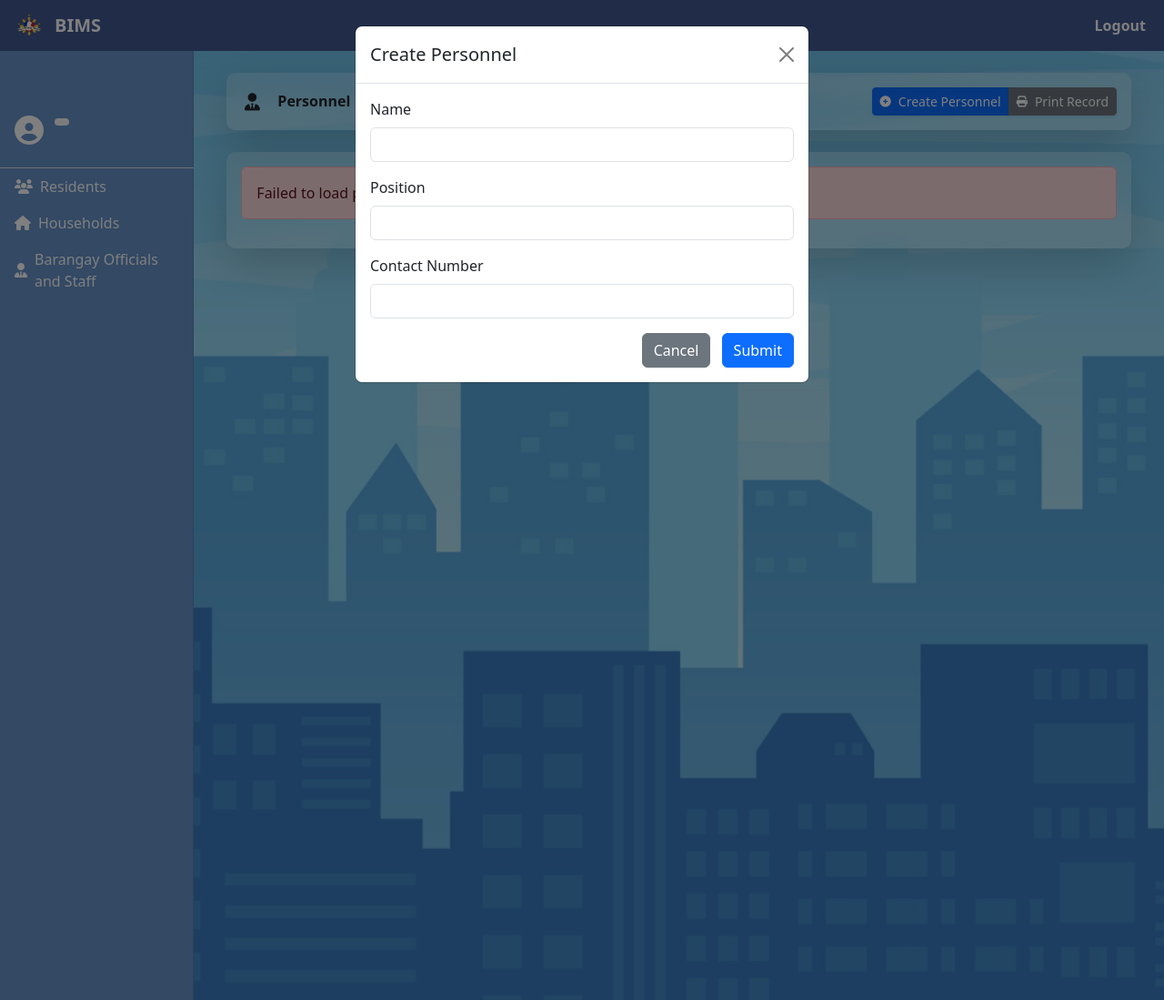
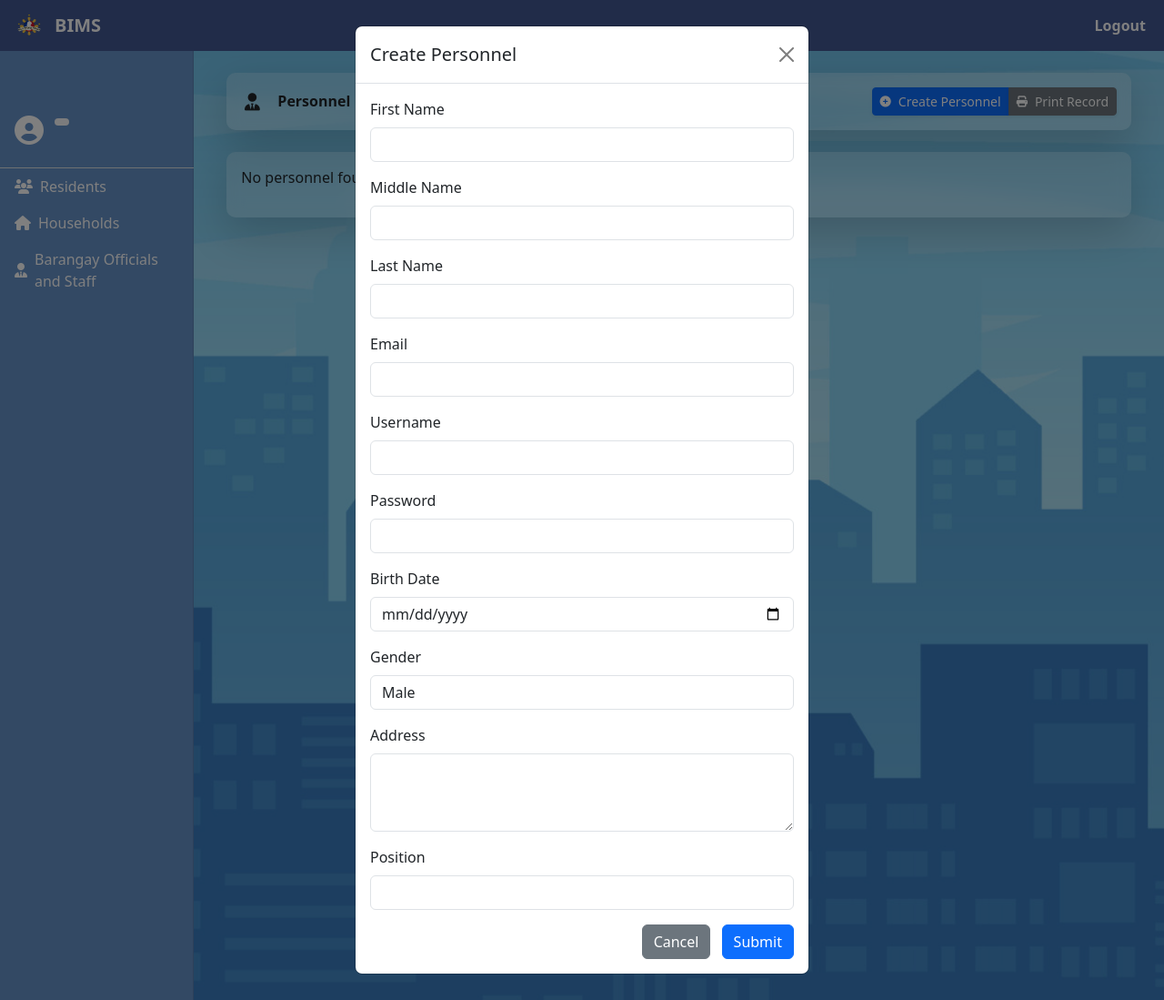
Before and after one commit to gyanna081/Barangay-Information-Management-System, a Django app: template backend/frontend/templates/frontend/pages/personnel.html in a window 1280 px wide, after a click on "Create Personnel". Shown: the whole page at 91% size. Run offline with Django 5.2, Linux system fonts and the light colour scheme; the template is opened without the code that fills it, so the values that code supplies are empty; some libraries are stand-ins or nearby versions.

Commit message:
added crud on personnel fix forms

```diff
--- a/backend/frontend/templates/frontend/components/modal/personnel/add-edit-personnel.html
+++ b/backend/frontend/templates/frontend/components/modal/personnel/add-edit-personnel.html
@@ -22,21 +22,47 @@
       <div class="modal-body">
         <form id="createPersonnelForm">
           <div class="mb-3">
-            <label for="name" class="form-label">Name</label>
-            <input type="text" class="form-control" id="name" required />
+            <label for="first_name" class="form-label">First Name</label>
+            <input type="text" class="form-control" id="first_name" required />
+          </div>
+          <div class="mb-3">
+            <label for="middle_name" class="form-label">Middle Name</label>
+            <input type="text" class="form-control" id="middle_name" required />
+          </div>
+          <div class="mb-3">
+            <label for="last_name" class="form-label">Last Name</label>
+            <input type="text" class="form-control" id="last_name" required />
+          </div>
+          <div class="mb-3">
+            <label for="email" class="form-label">Email</label>
+            <input type="email" class="form-control" id="email" required />
+          </div>
+          <div class="mb-3">
+            <label for="username" class="form-label">Username</label>
+            <input type="text" class="form-control" id="username" required />
+          </div>
+          <div class="mb-3">
+            <label for="password" class="form-label">Password</label>
+            <input type="password" class="form-control" id="password" required />
+          </div>
+          <div class="mb-3">
+            <label for="birthDate" class="form-label">Birth Date</label>
+            <input type="date" class="form-control" id="birthDate" required />
+          </div>
+          <div class="mb-3">
+            <label for="gender" class="form-label">Gender</label>
+            <select class="form-control" id="gender" required>
+              <option value="Male">Male</option>
+              <option value="Female">Female</option>
+            </select>
+          </div>
+          <div class="mb-3">
+            <label for="address" class="form-label">Address</label>
+            <textarea class="form-control" id="address" rows="3" required></textarea>
           </div>
           <div class="mb-3">
             <label for="position" class="form-label">Position</label>
             <input type="text" class="form-control" id="position" required />
-          </div>
-          <div class="mb-3">
-            <label for="contactNumber" class="form-label">Contact Number</label>
-            <input
-              type="tel"
-              class="form-control"
-              id="contactNumber"
-              required
-            />
           </div>
           <div class="row">
             <div class="col-12 text-end">
--- a/backend/frontend/templates/static/js/personnel.js
+++ b/backend/frontend/templates/static/js/personnel.js
@@ -3,7 +3,7 @@
 
   const fetchPersonnel = async () => {
     try {
-      const response = await fetch("/brgy/personnel/");
+      const response = await fetch("/brgy/users/");
       if (!response.ok) {
         throw new Error("Failed to fetch personnel");
       }
@@ -29,8 +29,12 @@
         <tr class="text-center">
           <th>ID</th>
           <th>Name</th>
+          <th>Email</th>
           <th>Position</th>
-          <th>Contact Number</th>
+          <th>Birth Date</th>
+          <th>Gender</th>
+          <th>Username</th>
+          <th>Address</th>
           <th>Actions</th>
         </tr>
       </thead>
@@ -40,9 +44,15 @@
             (person) => `
           <tr class="text-center">
             <td>${person.id}</td>
-            <td>${person.name}</td>
-            <td>${person.position}</td>
-            <td>${person.contact_number}</td>
+            <td>${person.first_name} ${person.middle_name || ""} ${
+              person.last_name
+            }</td>
+            <td>${person.email}</td>
+            <td>${person.position || "-"}</td>
+            <td>${person.birth_date}</td>
+            <td>${person.gender}</td>
+            <td>${person.username}</td>
+            <td>${person.address || "-"}</td>
             <td>
               <i class="fas fa-edit me-2 edit-personnel" data-personnel='${JSON.stringify(
                 person
@@ -61,6 +71,7 @@
     personnelContainer.innerHTML = "";
     personnelContainer.appendChild(table);
 
+    // Attach event listeners for edit and delete icons
     document.querySelectorAll(".edit-personnel").forEach((icon) => {
       icon.addEventListener("click", handleEditClick);
     });
@@ -69,6 +80,7 @@
       icon.addEventListener("click", handleDeleteClick);
     });
 
+    // Initialize Bootstrap tooltips
     const tooltipTriggerList = [].slice.call(
       document.querySelectorAll('[data-bs-toggle="tooltip"]')
     );
@@ -80,16 +92,27 @@
   const handleEditClick = (event) => {
     const person = JSON.parse(event.target.getAttribute("data-personnel"));
 
-    document.getElementById("name").value = person.name;
+    // Populate form fields with the person's data
+    document.getElementById("first_name").value = person.first_name;
+    document.getElementById("middle_name").value = person.middle_name;
+    document.getElementById("last_name").value = person.last_name;
+    document.getElementById("email").value = person.email;
+    document.getElementById("birthDate").value = person.birth_date;
+    document.getElementById("gender").value = person.gender;
+    document.getElementById("address").value = person.address;
     document.getElementById("position").value = person.position;
-    document.getElementById("contactNumber").value = person.contact_number;
+    document.getElementById("username").value = person.username;
+    document.getElementById("password").value = person.password;
+    document.getElementById("password").disabled = true;
 
+    // Change modal title and button text for editing
     document.getElementById("createPersonnelModalLabel").textContent =
       "Edit Personnel";
     document.querySelector(
       '#createPersonnelForm button[type="submit"]'
     ).textContent = "Update";
 
+    // Store the personnel ID for editing
     document
       .getElementById("createPersonnelForm")
       .setAttribute("data-personnel-id", person.id);
@@ -113,7 +136,7 @@
 
   const deletePersonnel = async (personnelId) => {
     try {
-      const response = await fetch(`/brgy/personnel/${personnelId}/`, {
+      const response = await fetch(`/brgy/users/${personnelId}/`, {
         method: "DELETE",
       });
 
@@ -143,18 +166,26 @@
   fetchPersonnel().then(renderPersonnel);
 });
 
+// Handle form submission for creating/updating personnel
 document
   .getElementById("createPersonnelForm")
   .addEventListener("submit", async (event) => {
     event.preventDefault();
-    const name = document.getElementById("name").value;
+    const first_name = document.getElementById("first_name").value;
+    const middle_name = document.getElementById("middle_name").value;
+    const last_name = document.getElementById("last_name").value;
+    const email = document.getElementById("email").value;
+    const birthDate = document.getElementById("birthDate").value;
+    const gender = document.getElementById("gender").value;
+    const address = document.getElementById("address").value;
     const position = document.getElementById("position").value;
-    const contactNumber = document.getElementById("contactNumber").value;
     const personnelId = event.target.getAttribute("data-personnel-id");
+    const username = document.getElementById("username").value;
+    const password = document.getElementById("password").value;
 
     const url = personnelId
-      ? `/brgy/personnel/${personnelId}/`
-      : "/brgy/personnel/";
+      ? `/brgy/users/${personnelId}/`
+      : "/brgy/users/";
     const method = personnelId ? "PUT" : "POST";
 
     try {
@@ -164,9 +195,16 @@
           "Content-Type": "application/json",
         },
         body: JSON.stringify({
-          name: name,
+          first_name: first_name,
+          middle_name: middle_name,
+          last_name: last_name,
+          email: email,
+          username: username,
+          password: password,
+          birth_date: birthDate,
+          gender: gender,
+          address: address,
           position: position,
-          contact_number: contactNumber,
         }),
       });
 
@@ -190,6 +228,7 @@
     }
   });
 
+// Reset modal form when hidden
 document
   .getElementById("createPersonnelModal")
   .addEventListener("hidden.bs.modal", (event) => {
@@ -210,10 +249,8 @@
     .querySelector("#personnelContainer table")
     .cloneNode(true);
 
-  const headers = personnelTable.querySelectorAll("th");
-  const rows = personnelTable.querySelectorAll("tbody tr");
-  headers[headers.length - 1].remove();
-  rows.forEach((row) => row.deleteCell(-1));
+  // Remove the last column (Actions) for print view
+  personnelTable.querySelectorAll("thead th:last-child, tbody td:last-child").forEach(el => el.remove());
 
   const printContent = `
     <html>
```
